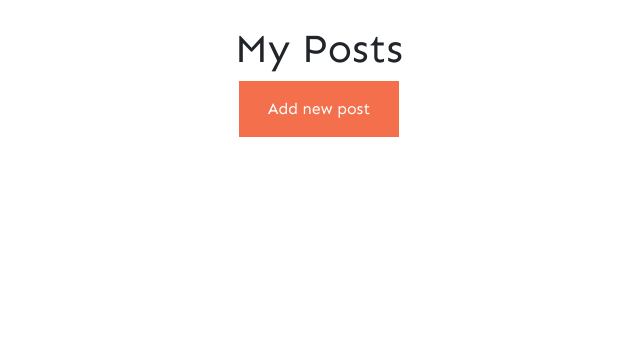
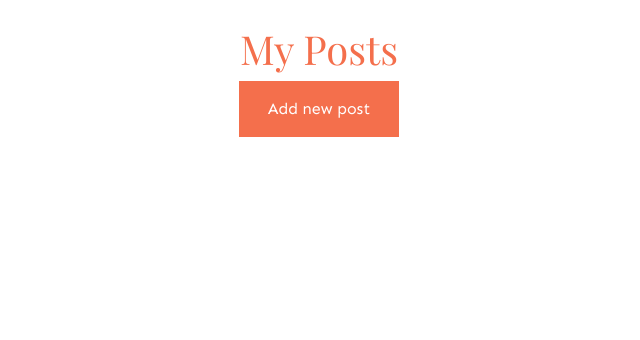
Before and after one commit to karolinakowalczyk/TravelBlogFlaskApp, a Flask app: page /my-posts in a window 1280 px wide. Shown: the part 140-480 px from the top of the page, without its empty margins (321-961 px from the left). Run offline with Flask 2, Linux system fonts and the light colour scheme; the visitor is signed in with stand-in values (Sample User, id 1); data that the repository does not hold is empty.

Commit message:
visual changes

```diff
--- a/static/css/add-post.css
+++ b/static/css/add-post.css
@@ -31,6 +31,10 @@
     height: auto;
 }
 
+.container {
+    margin-bottom: 20px;
+}
+
 @media screen and (max-width: 768px) {
     .uploaded-img {
         width: 100%;
--- a/static/css/style.css
+++ b/static/css/style.css
@@ -7,6 +7,11 @@
 
 html * {
     font-family: 'Sen', Arial, sans-serif;
+}
+
+h1 {
+    color: var(--primary) !important;
+    font-family: 'Playfair Display', serif;
 }
 
 #body-content {
@@ -38,3 +43,8 @@ footer {
         margin-top: 180px;
     }
 }
+
+.post-img-container {
+    width: 286px;
+    height: 381px;
+}
--- a/templates/home.html
+++ b/templates/home.html
@@ -20,7 +20,7 @@ Travel Blog Flask - 360 Travel Inspirations
 <div class="d-flex content-div">
     <div class="half cropped">
         <img src="{{ url_for('static', filename='images/pexels-tranmautritam/pexels-tranmautritam.webp')}}" width="2725"
-            height="4088" class="sub-image main-image" alt="girl with suitcase" alt="venezia-landscape" srcset="{{ url_for('static', filename='images/pexels-tranmautritam/pexels-tranmautritam_300.webp')}} 300w,
+            height="4088" class="sub-image main-image" alt="girl with suitcase" srcset="{{ url_for('static', filename='images/pexels-tranmautritam/pexels-tranmautritam_300.webp')}} 300w,
                 {{ url_for('static', filename='images/pexels-tranmautritam/pexels-tranmautritam_720.webp')}} 720w,
                 {{ url_for('static', filename='images/pexels-tranmautritam/pexels-tranmautritam_980.webp')}} 980w,
                 {{ url_for('static', filename='images/pexels-tranmautritam/pexels-tranmautritam_1180.webp')}} 1180w,
--- a/templates/my-posts.html
+++ b/templates/my-posts.html
@@ -14,12 +14,15 @@ Travel Blog Flask - Posts
     <div class="d-flex flex-wrap justify-content-center">
         {% for post in userPostsData %}
         <div class="card m-3 my-post-card">
+            <div class="post-img-container">
                 {% if post["image"] %}
                 <img class="card-img-top" src={{post["image"]}} alt="post image">
                 {% else %}
                 <img class="card-img-top" src="{{ url_for('static', filename='images/no-image-icon.png')}}"
                     alt="post no image" />
                 {% endif %}
+            </div>
+
             <div class="card-body d-flex flex-column">
                 <h5 class="card-title">{{ post["title"] }}</h5>
                 <p class="card-text">{{ post["author"] }}</p>
```
Lines whose indentation alone changed are shown as unchanged.
